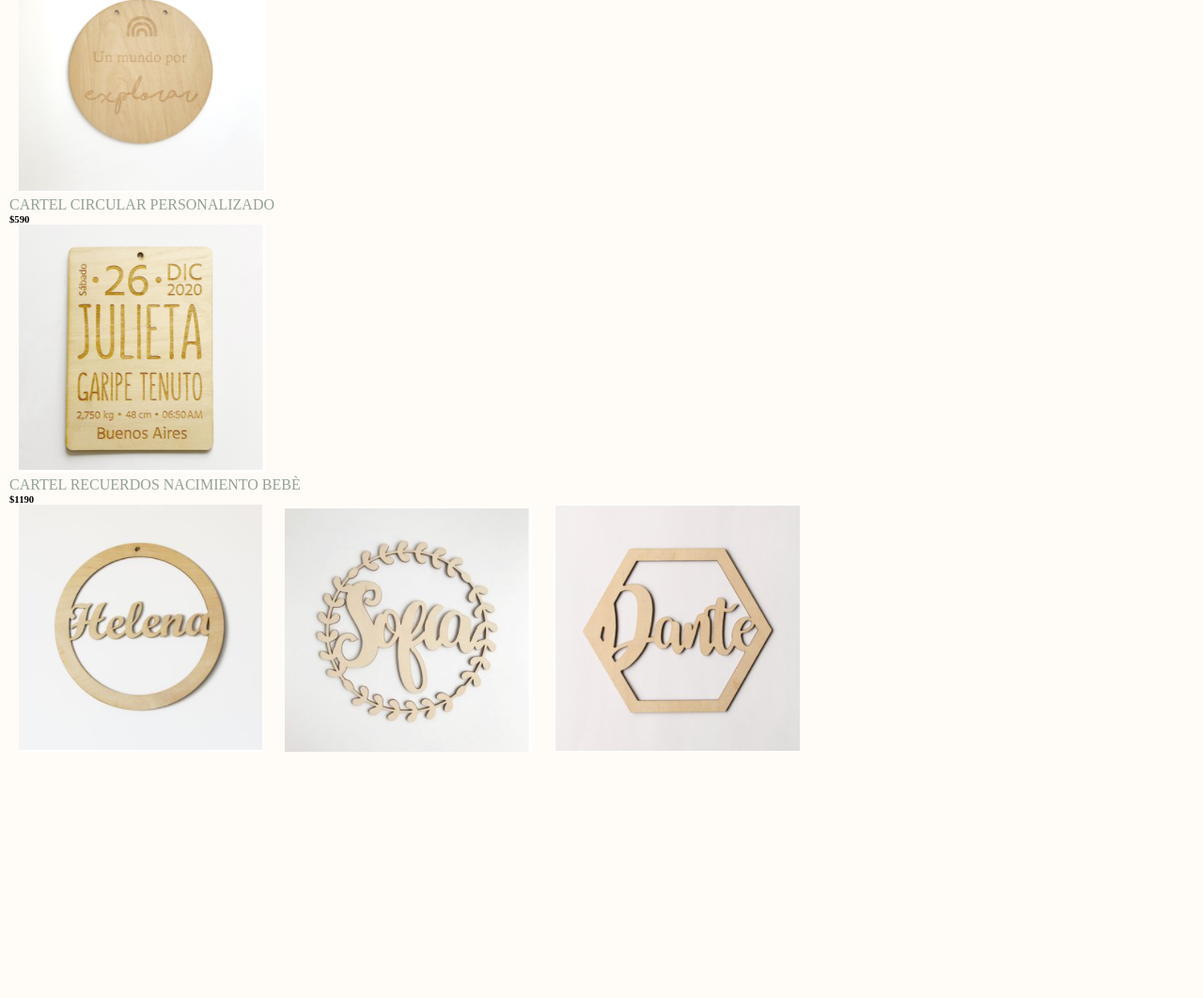
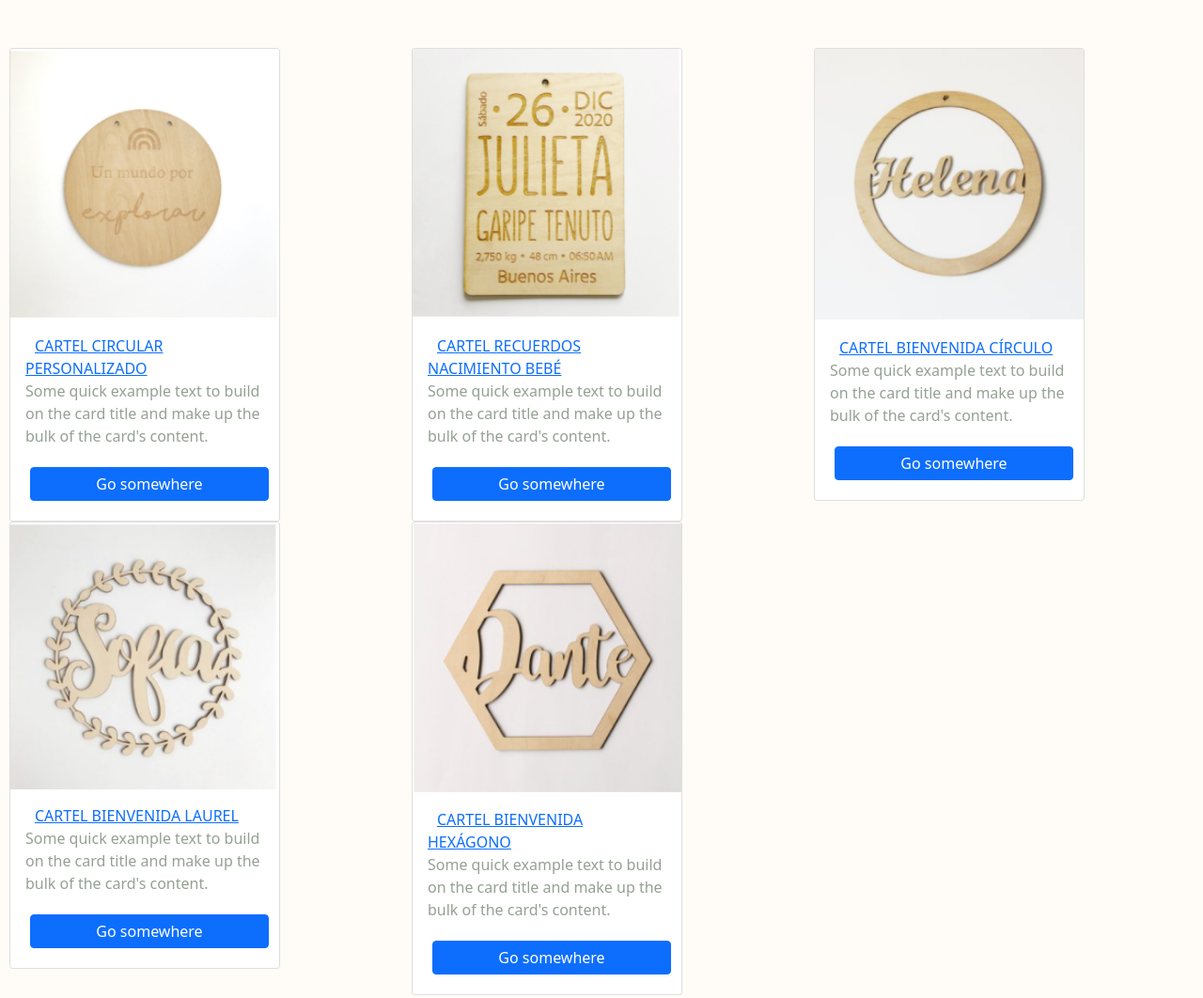
Before and after one commit to Ezequiellm23/proyecto-sass, a plain HTML site: page secciones/carteles.html in a window 1280 px wide. Shown: the part 372-1434 px from the top of the page at 94% size. Drawn offline with nearby package versions, Linux system fonts and the light colour scheme.

Commit message:
avances en carteles

```diff
--- a/estilos/style.css
+++ b/estilos/style.css
@@ -1352,10 +1352,14 @@ header { background-color:#ffffff;
 
 
 
-.contenedorCarteles a{
+.containerCarteles a{
                      width: 100%;
                      margin: 5px;
                      padding: 5px;
+}
+
+.containerCarteles img{
+                       max-width: 100%;
 }
 
 .contenedorTarjetas a{
@@ -1368,8 +1372,9 @@ header { background-color:#ffffff;
 
 /*Carteles Flex*/
 
-.cartelesImagenes{
-                 display: flex;
+.gallery{
+
+                 padding: 80px 0;
 }
 
 /*Tarjetas Cumple Mes Flex*/
--- a/secciones/carteles.html
+++ b/secciones/carteles.html
@@ -3,6 +3,7 @@
   <head>
             <title>Acerca de Mundo Dou</title>
             <link rel="shotcut icon"  href="../assets/favicon.png">
+            <link rel="stylesheet" href="../bootstrap-local/css/bootstrap.css">
             <link rel="stylesheet" href="../estilos/style.css">
             <meta name="viewport" content="width=device-width, initial-scale=1.0">
 
@@ -59,21 +60,70 @@
 
 
 
-           <section class="cartelesImagenes">
-                 <div class="contenedorCarteles">
+           <section class="gallery min-vh-100">
+                 <div class="containerCarteles">
+                    <div class="row">
 
-               <a href="#"><img class="cartel1" src="../assets/cartel1.png" alt="cartel1"></a>
-                  <p>CARTEL CIRCULAR PERSONALIZADO</p>
-                   <h6><strong>$590</strong></h6>
+                      <div class="col">
+                        <div class="card" style="width: 18rem;">
+                          <img src="../assets/cartel1.png" class="card-img-top" alt="cartel1">
+                          <div class="card-body">
+                            <a href="#" class="card-title">CARTEL CIRCULAR PERSONALIZADO</a>
+                            <p class="card-text">Some quick example text to build on the card title and make up the bulk of the card's content.</p>
+                            <a href="#" class="btn btn-primary">Go somewhere</a>
+                          </div>
+                        </div>
+                        <div class="card" style="width: 18rem;">
+                          <img src="../assets/cartel4.png" class="card-img-top" alt="cartel1">
+                          <div class="card-body">
+                            <a href="#" class="card-title">CARTEL BIENVENIDA LAUREL</a>
+                            <p class="card-text">Some quick example text to build on the card title and make up the bulk of the card's content.</p>
+                            <a href="#" class="btn btn-primary">Go somewhere</a>
+                          </div>
+                         </div>
 
-               <a href="#"><img class="cartel2" src="../assets/cartel2.png" alt="cartel2"></a>
-                  <p>CARTEL RECUERDOS NACIMIENTO BEBÈ</p>
-                    <h6><strong>$1190</strong></h6>
+                      </div> <!--fin col1-->
 
-               <a href="#"><img class="cartel3" src="../assets/cartel3.png" alt="cartel3"></a>
-               <a href="#"><img class="cartel4" src="../assets/cartel4.png" alt="cartel4"></a>
-               <a href="#"><img class="cartel5" src="../assets/cartel5.png" alt="cartel5"></a>
-            </div>
+                        <div class="col">
+                        <div class="card" style="width: 18rem;">
+                          <img src="../assets/cartel2.png" class="card-img-top" alt="cartel1">
+                          <div class="card-body">
+                            <a href="#" class="card-title">CARTEL RECUERDOS NACIMIENTO BEBÉ</a>
+                            <p class="card-text">Some quick example text to build on the card title and make up the bulk of the card's content.</p>
+                            <a href="#" class="btn btn-primary">Go somewhere</a>
+                          </div>
+                         </div>
+
+                         <div class="card" style="width: 18rem;">
+                          <img src="../assets/cartel5.png" class="card-img-top" alt="cartel1">
+                          <div class="card-body">
+                            <a href="#" class="card-title">CARTEL BIENVENIDA HEXÁGONO</a>
+                            <p class="card-text">Some quick example text to build on the card title and make up the bulk of the card's content.</p>
+                            <a href="#" class="btn btn-primary">Go somewhere</a>
+                          </div>
+                         </div>
+
+                        </div> <!--fin col2-->
+
+                        <div class="col">
+                        <div class="card" style="width: 18rem;">
+                          <img src="../assets/cartel3.png" class="card-img-top" alt="cartel1">
+                          <div class="card-body">
+                            <a href="#" class="card-title">CARTEL BIENVENIDA CÍRCULO</a>
+                            <p class="card-text">Some quick example text to build on the card title and make up the bulk of the card's content.</p>
+                            <a href="#" class="btn btn-primary">Go somewhere</a>
+                           </div>
+                         </div>
+                        </div>
+
+
+                    </div>
+                  </div>
+
+
+
+
+                 </div> <!--fin container-->
           </section>
 
         </main>
@@ -108,7 +158,9 @@
 
 
 
-
+                <script src="https://cdn.jsdelivr.net/npm/@popperjs/core@2.10.2/dist/umd/popper.min.js" integrity="sha384-7+zCNj/IqJ95wo16oMtfsKbZ9ccEh31eOz1HGyDuCQ6wgnyJNSYdrPa03rtR1zdB" crossorigin="anonymous"></script>
+                <script src="https://cdn.jsdelivr.net/npm/bootstrap@5.1.3/dist/js/bootstrap.min.js" integrity="sha384-QJHtvGhmr9XOIpI6YVutG+2QOK9T+ZnN4kzFN1RtK3zEFEIsxhlmWl5/YESvpZ13" crossorigin="anonymous"></script>
+                <script src="../bootstrap-local/js/bootstrap.js"></script>
 
       </body>
 </html>
```
Also changed, not shown: 1 other file.
